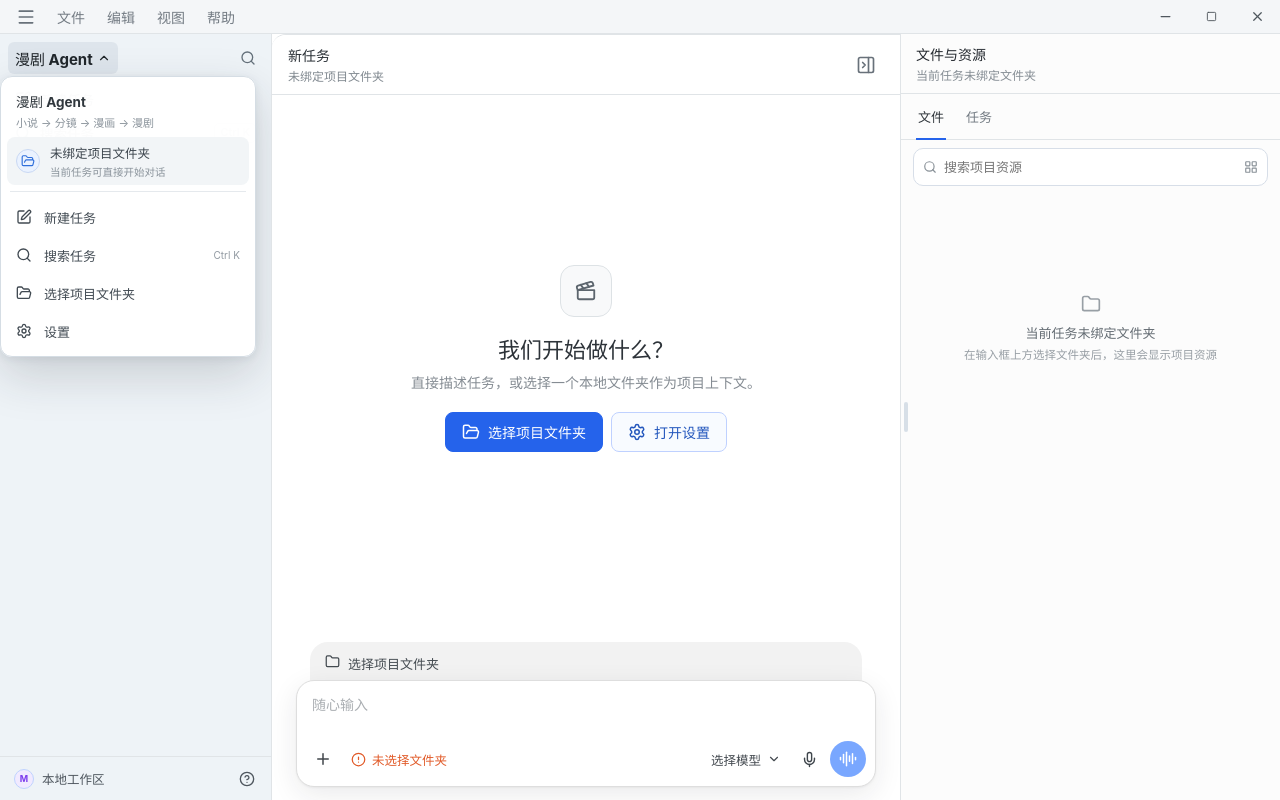
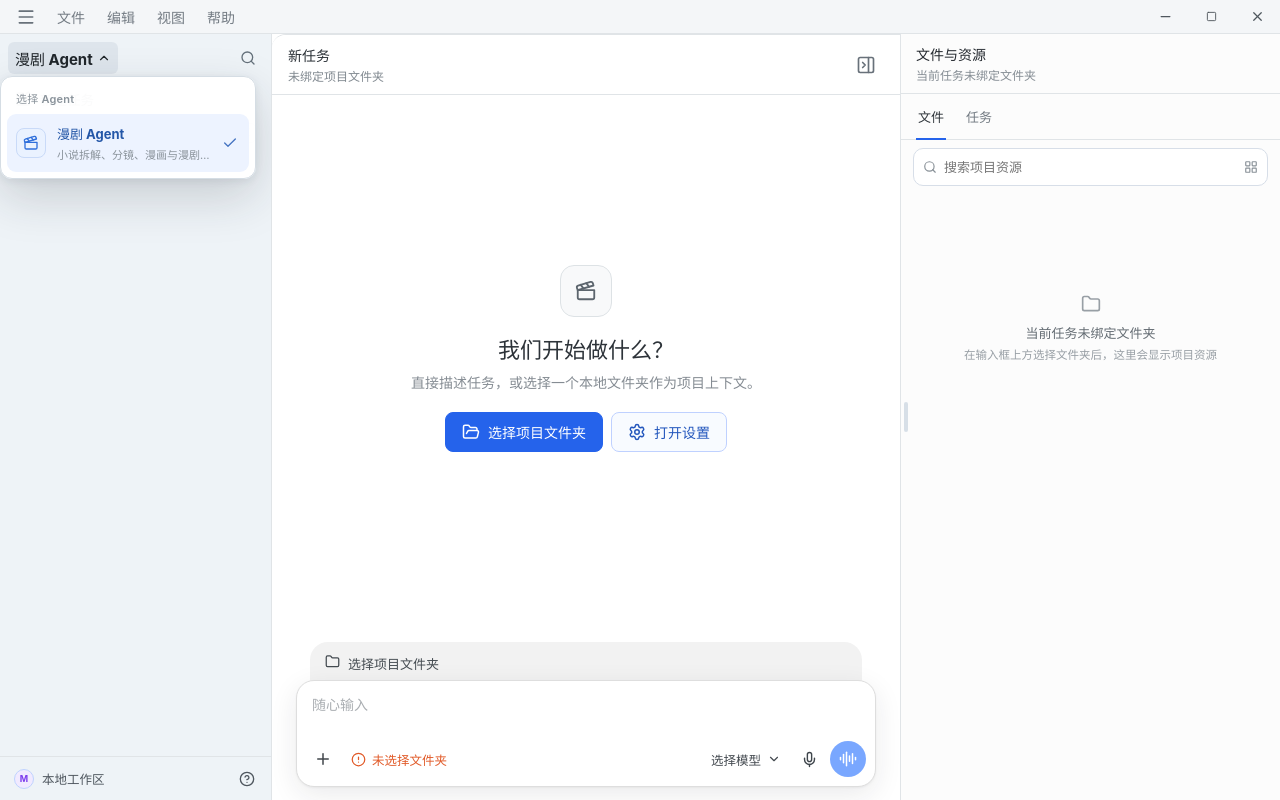
Before and after one commit to xhcoding1998/x-agents, a React (Vite) app: page / in a window 1280 px wide. Both pictures are taken after a click on the button "漫剧 Agent". Built offline with nearby package versions, Linux system fonts and the light colour scheme.

Commit message:
fix: restore agent selector semantics

```diff
--- a/src/App.tsx
+++ b/src/App.tsx
@@ -1005,7 +1005,6 @@ function App() {
           onNewThread={createNewThread}
           onSearch={() => setSearchDialogOpen(true)}
           onOpenSettings={() => setSettingsDialogOpen(true)}
-          onChooseFolder={() => void chooseProjectFolder()}
           width={leftWidth}
           onResizeStart={startLeftResize}
           onResetWidth={() =>
@@ -1143,7 +1142,6 @@ function LeftSidebar({
   onNewThread,
   onSearch,
   onOpenSettings,
-  onChooseFolder,
   onResizeStart,
   onResetWidth,
   onAdjustWidth,
@@ -1158,7 +1156,6 @@ function LeftSidebar({
   onNewThread: () => void;
   onSearch: () => void;
   onOpenSettings: () => void;
-  onChooseFolder: () => void;
   onResizeStart: (event: ReactPointerEvent<HTMLDivElement>) => void;
   onResetWidth: () => void;
   onAdjustWidth: (delta: number) => void;
@@ -1180,9 +1177,6 @@ function LeftSidebar({
   const brandMenuRef = useRef<HTMLDivElement>(null);
   const selectedThread = threads.find(
     (thread) => thread.id === selectedThreadId,
-  );
-  const selectedProject = projects.find(
-    (project) => project.id === selectedThread?.projectId,
   );
   const pinnedThreads = threads
     .filter((thread) => thread.pinnedAt !== null)
@@ -1355,11 +1349,6 @@ function LeftSidebar({
     </div>
   );
 
-  const runBrandAction = (action: () => void) => {
-    setBrandMenuOpen(false);
-    action();
-  };
-
   return (
     <aside className="left-sidebar">
       <div className="brand-row">
@@ -1369,10 +1358,10 @@ function LeftSidebar({
             brandMenuOpen ? "active" : ""
           }`}
           data-sidebar-brand-menu
-          aria-label="漫剧 Agent 工作区"
+          aria-label="选择 Agent"
           aria-haspopup="menu"
           aria-expanded={brandMenuOpen}
-          aria-controls="brand-workspace-menu"
+          aria-controls="brand-agent-menu"
           onClick={() => setBrandMenuOpen((open) => !open)}
           onKeyDown={(event) => {
             if (event.key === "ArrowDown") {
@@ -1397,14 +1386,14 @@ function LeftSidebar({
         </button>
 
         <div
-          id="brand-workspace-menu"
+          id="brand-agent-menu"
           ref={brandMenuRef}
-          className={`brand-workspace-menu ${
+          className={`brand-agent-menu ${
             brandMenuOpen ? "open" : ""
           }`}
           data-sidebar-brand-menu
           role="menu"
-          aria-label="工作区菜单"
+          aria-label="Agent 列表"
           aria-hidden={!brandMenuOpen}
           onKeyDown={(event) => {
             const items = Array.from(
@@ -1439,61 +1428,22 @@ function LeftSidebar({
             }
           }}
         >
-          <div className="brand-menu-heading">
-            <strong>漫剧 Agent</strong>
-            <span>小说 → 分镜 → 漫画 → 漫剧</span>
-          </div>
-          <div className="brand-menu-current">
-            <span className="brand-menu-avatar">
-              <FolderOpen size={14} />
+          <div className="agent-menu-heading">选择 Agent</div>
+          <button
+            className="agent-menu-item current"
+            role="menuitemradio"
+            aria-checked="true"
+            tabIndex={brandMenuOpen ? 0 : -1}
+            onClick={() => setBrandMenuOpen(false)}
+          >
+            <span className="agent-menu-icon">
+              <Clapperboard size={16} />
             </span>
-            <span>
-              <strong>
-                {selectedProject?.name ?? "未绑定项目文件夹"}
-              </strong>
-              <small>
-                {selectedProject
-                  ? "当前任务的项目上下文"
-                  : "当前任务可直接开始对话"}
-              </small>
+            <span className="agent-menu-copy">
+              <strong>漫剧 Agent</strong>
+              <small>小说拆解、分镜、漫画与漫剧生成</small>
             </span>
-            {selectedProject && <Check size={16} />}
-          </div>
-          <div className="brand-menu-divider" />
-          <button
-            role="menuitem"
-            tabIndex={brandMenuOpen ? 0 : -1}
-            onClick={() => runBrandAction(onNewThread)}
-          >
-            <SquarePen size={16} />
-            <span>新建任务</span>
-          </button>
-          <button
-            role="menuitem"
-            tabIndex={brandMenuOpen ? 0 : -1}
-            onClick={() => runBrandAction(onSearch)}
-          >
-            <Search size={16} />
-            <span>搜索任务</span>
-            <kbd>Ctrl K</kbd>
-          </button>
-          <button
-            role="menuitem"
-            tabIndex={brandMenuOpen ? 0 : -1}
-            onClick={() => runBrandAction(onChooseFolder)}
-          >
-            <FolderOpen size={16} />
-            <span>
-              {selectedProject ? "更换项目文件夹" : "选择项目文件夹"}
-            </span>
-          </button>
-          <button
-            role="menuitem"
-            tabIndex={brandMenuOpen ? 0 : -1}
-            onClick={() => runBrandAction(onOpenSettings)}
-          >
-            <Settings size={16} />
-            <span>设置</span>
+            <Check size={16} />
           </button>
         </div>
       </div>
--- a/src/styles.css
+++ b/src/styles.css
@@ -347,7 +347,7 @@ button:focus-visible {
   cursor: pointer;
 }
 
-.brand-workspace-menu {
+.brand-agent-menu {
   width: calc(var(--left-panel-width, 272px) - 16px);
   position: absolute;
   z-index: 50;
@@ -372,7 +372,7 @@ button:focus-visible {
     visibility 0s linear 140ms;
 }
 
-.brand-workspace-menu.open {
+.brand-agent-menu.open {
   opacity: 1;
   visibility: visible;
   pointer-events: auto;
@@ -380,107 +380,77 @@ button:focus-visible {
   transition-delay: 0s;
 }
 
-.brand-menu-heading {
-  display: flex;
-  flex-direction: column;
-  padding: 8px 9px 7px;
-}
-
-.brand-menu-heading strong {
-  color: #30373d;
-  font-size: 13.5px;
-  font-weight: 650;
-}
-
-.brand-menu-heading span {
-  margin-top: 3px;
+.agent-menu-heading {
+  padding: 7px 9px 8px;
   color: #8a939b;
   font-size: 11px;
-}
-
-.brand-menu-current {
+  font-weight: 600;
+  letter-spacing: 0.02em;
+}
+
+.brand-agent-menu > .agent-menu-item {
+  width: 100%;
   min-width: 0;
-  height: 48px;
+  min-height: 58px;
   display: grid;
-  grid-template-columns: 26px minmax(0, 1fr) 18px;
-  align-items: center;
-  gap: 8px;
-  padding: 0 9px;
-  border-radius: 8px;
+  grid-template-columns: 32px minmax(0, 1fr) 18px;
+  align-items: center;
+  gap: 9px;
+  padding: 7px 9px;
+  border: 0;
+  border-radius: 9px;
   color: #3c454d;
-  background: #f2f5f7;
-}
-
-.brand-menu-avatar {
-  width: 24px;
-  height: 24px;
+  background: transparent;
+  text-align: left;
+  cursor: pointer;
+  transition:
+    color var(--motion-fast) ease,
+    background var(--motion-fast) ease;
+}
+
+.brand-agent-menu > .agent-menu-item:hover,
+.brand-agent-menu > .agent-menu-item:focus-visible,
+.brand-agent-menu > .agent-menu-item.current {
+  color: #2457a8;
+  background: #edf3ff;
+}
+
+.agent-menu-icon {
+  width: 30px;
+  height: 30px;
   display: grid;
   place-items: center;
-  border: 1px solid #c9d8f3;
-  border-radius: 50%;
+  border: 1px solid #c9daf8;
+  border-radius: 8px;
   color: #2f6fdb;
   background: #eaf2ff;
-  font-size: 10px;
-  font-weight: 700;
-}
-
-.brand-menu-current > span:nth-child(2) {
+}
+
+.agent-menu-copy {
   min-width: 0;
   display: flex;
   flex-direction: column;
 }
 
-.brand-menu-current strong {
+.agent-menu-copy strong {
   overflow: hidden;
-  font-size: 12.5px;
-  font-weight: 600;
+  font-size: 13px;
+  font-weight: 650;
   text-overflow: ellipsis;
   white-space: nowrap;
 }
 
-.brand-menu-current small {
-  margin-top: 2px;
+.agent-menu-copy small {
+  margin-top: 3px;
+  overflow: hidden;
   color: #8a939b;
-  font-size: 10.5px;
-}
-
-.brand-menu-current > svg {
+  font-size: 11px;
+  text-overflow: ellipsis;
+  white-space: nowrap;
+}
+
+.agent-menu-item > svg {
   color: #4775c2;
-}
-
-.brand-menu-divider {
-  height: 1px;
-  margin: 6px 3px;
-  background: #e5e9ed;
-}
-
-.brand-workspace-menu > button {
-  width: 100%;
-  height: 38px;
-  display: grid;
-  grid-template-columns: 20px minmax(0, 1fr) auto;
-  align-items: center;
-  gap: 8px;
-  padding: 0 9px;
-  border: 0;
-  border-radius: 8px;
-  color: #414a52;
-  background: transparent;
-  font-size: 13px;
-  text-align: left;
-  cursor: pointer;
-}
-
-.brand-workspace-menu > button:hover,
-.brand-workspace-menu > button:focus-visible {
-  color: #2457a8;
-  background: #edf3ff;
-}
-
-.brand-workspace-menu > button kbd {
-  color: #929aa2;
-  font-family: inherit;
-  font-size: 10px;
 }
 
 .primary-nav {
```
Also changed, not shown: 1 other file (tests, documents, lock files or other folders).
